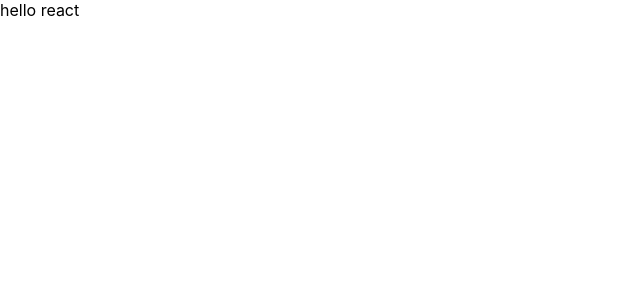
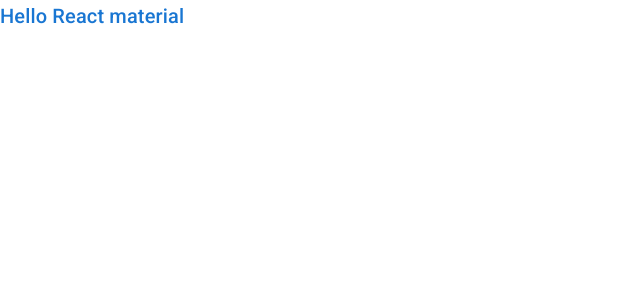
Before and after one commit to FahadQurashi49/frdb, a React (Create React App) app: page / in a window 1280 px wide. Shown: the top 300 px of the page, without its empty margins (0-640 px from the left). Built offline with nearby package versions, Linux system fonts and the light colour scheme; the HTML template or start-up script is replaced by a standard one.

Commit message:
feat(material): add material ui

```diff
--- a/package.json
+++ b/package.json
@@ -3,6 +3,9 @@
   "version": "0.1.0",
   "private": true,
   "dependencies": {
+    "@emotion/react": "^11.10.5",
+    "@emotion/styled": "^11.10.5",
+    "@mui/material": "^5.10.12",
     "@types/node": "16.18.3",
     "@types/react": "18.0.24",
     "@types/react-dom": "18.0.8",
--- a/public/index.html
+++ b/public/index.html
@@ -1,6 +1,7 @@
 <!DOCTYPE html>
 <html lang="en">
   <head>
+    <link rel="stylesheet" href="https://fonts.googleapis.com/css?family=Roboto:300,400,500,700&display=swap" />
     <meta charset="utf-8" />
     <!--
       manifest.json provides metadata used when your web app is installed on a
--- a/src/App.tsx
+++ b/src/App.tsx
@@ -1,8 +1,11 @@
+import Typography from '@mui/material/Typography';
 import './App.css';
 
 function App() {
   return (
-    <div>hello react</div>
+    <Typography variant='h6' component='h2' color='primary' >
+      Hello React material
+    </Typography>
   );
 }
 
```
Also changed, not shown: 2 other files (tests, documents, lock files or other folders).
